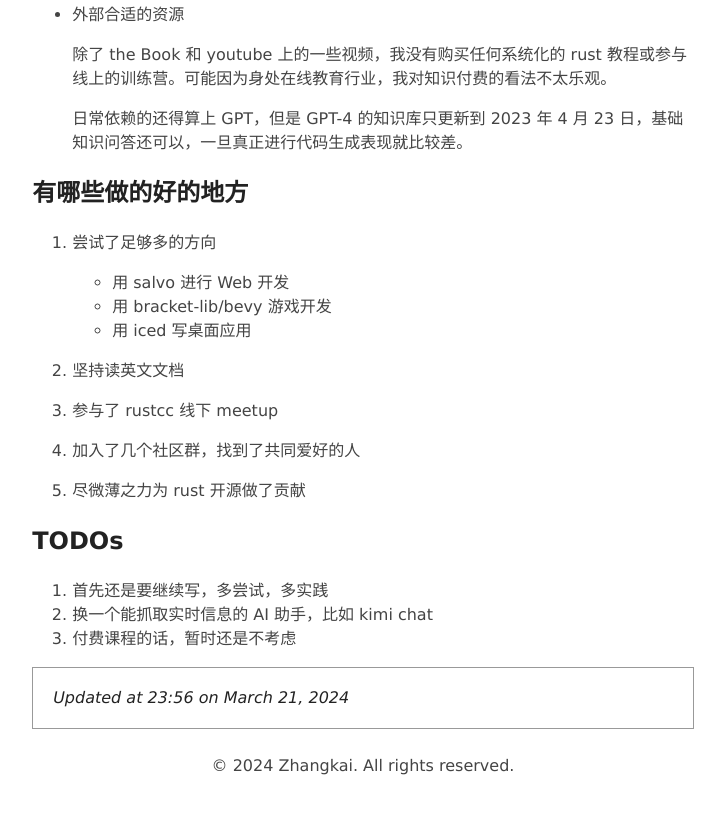
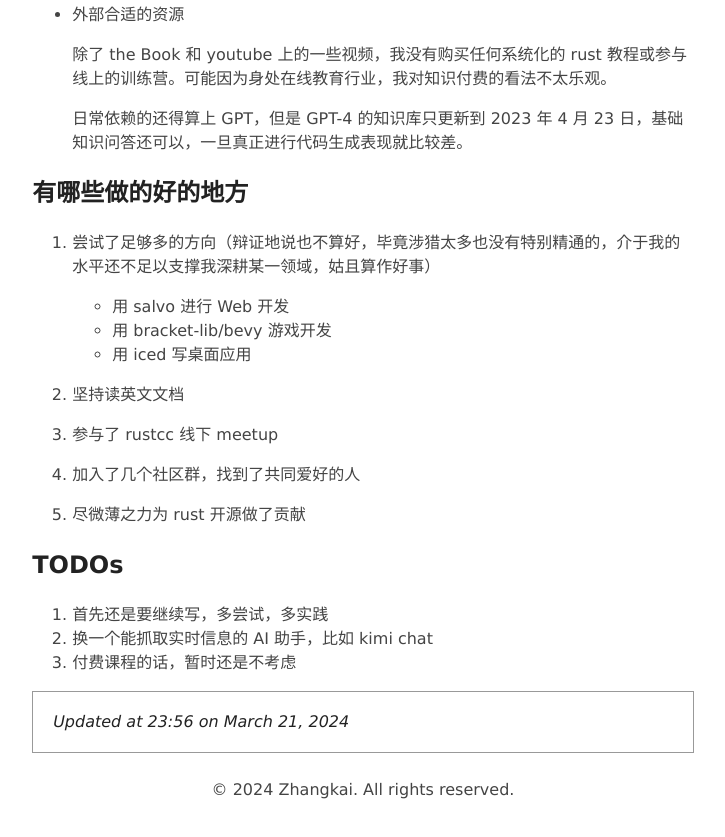
Before and after one commit to zhangkai803/zhangkai803.github.io, an Astro site: page /blog/2024-03-18-my-rust-progress in a window 1280 px wide. Shown: the part 2643-3480 px from the top of the page, without its empty margins (277-1002 px from the left). Built offline with nearby package versions, Linux system fonts and the light colour scheme; Astro itself is replaced by a stand-in of ours.

Commit message:
Update: 2024-03-18-my-rust-progress.md

```diff
--- a/src/content/blog/2024-03-18-my-rust-progress.md
+++ b/src/content/blog/2024-03-18-my-rust-progress.md
@@ -82,7 +82,7 @@ description: ""
 
 ## 有哪些做的好的地方
 
-1. 尝试了足够多的方向
+1. 尝试了足够多的方向（辩证地说也不算好，毕竟涉猎太多也没有特别精通的，介于我的水平还不足以支撑我深耕某一领域，姑且算作好事）
 
     - 用 salvo 进行 Web 开发
     - 用 bracket-lib/bevy 游戏开发
```
